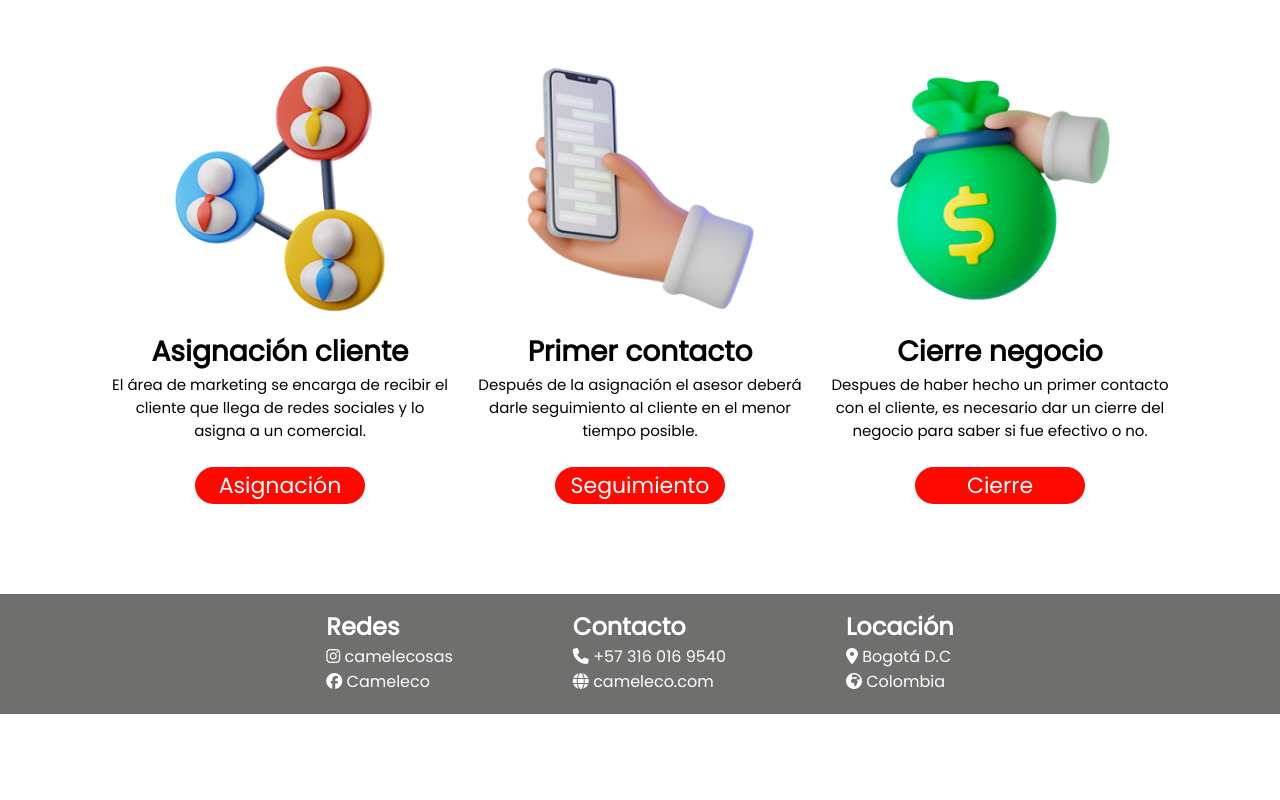
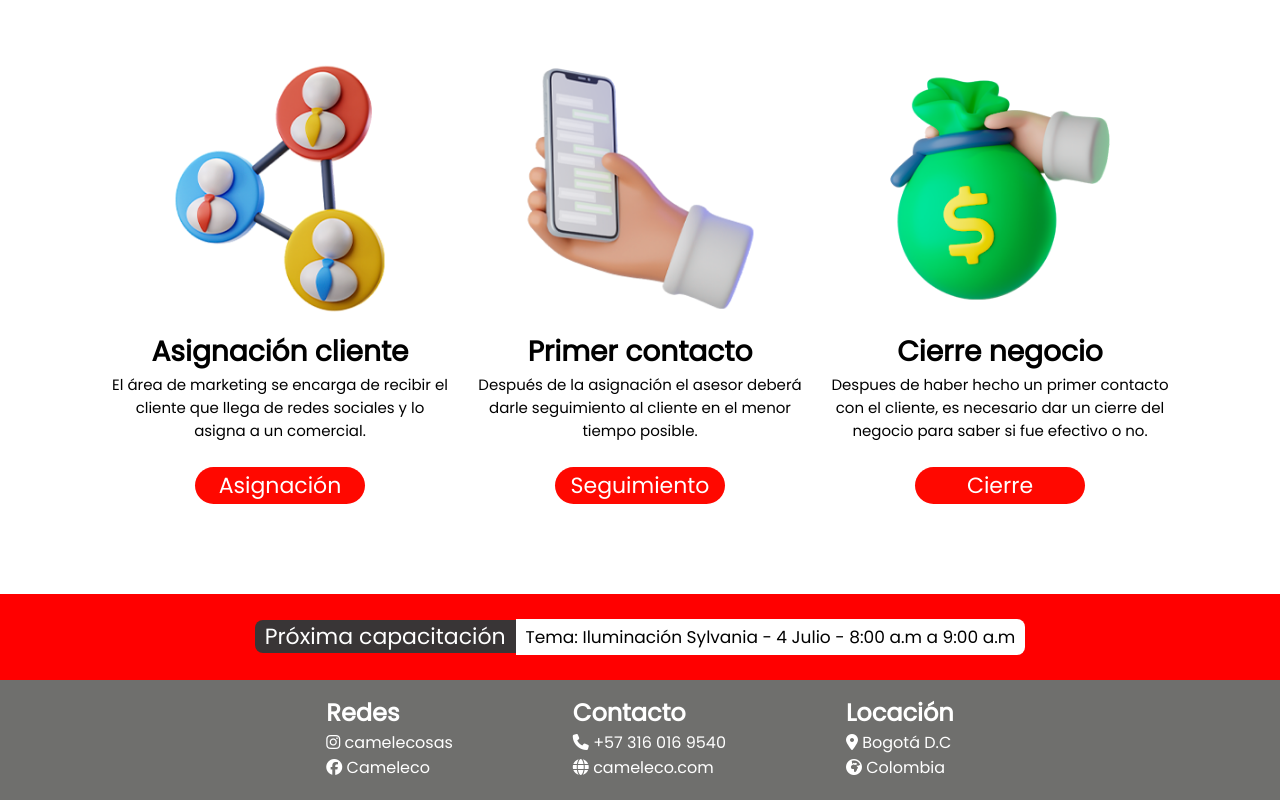
Before and after one commit to JxhxnL/cameleco, a plain HTML site: page index.html in a window 1280 px wide. Shown: the part 775-1575 px from the top of the page. Before the commit the page ends 1489 px from the top, so only its background shows below. Drawn offline with Linux system fonts and the light colour scheme.

Commit message:
Commit 1.4.2

```diff
--- a/index.html
+++ b/index.html
@@ -48,6 +48,10 @@
             <a href="https://forms.office.com/r/ntuH6zs8HA" target="_blank" rel="noopener noreferrer"><button>Cierre</button></a>
         </div>
     </div>
+    <div class="capacitacion">
+        <h1>Próxima capacitación</h1>
+        <p>Tema: Iluminación Sylvania - 4 Julio - 8:00 a.m a 9:00 a.m</p>
+    </div>
     <footer>
         <div class="contacto" id="contacto">
             <div class="box">
```
